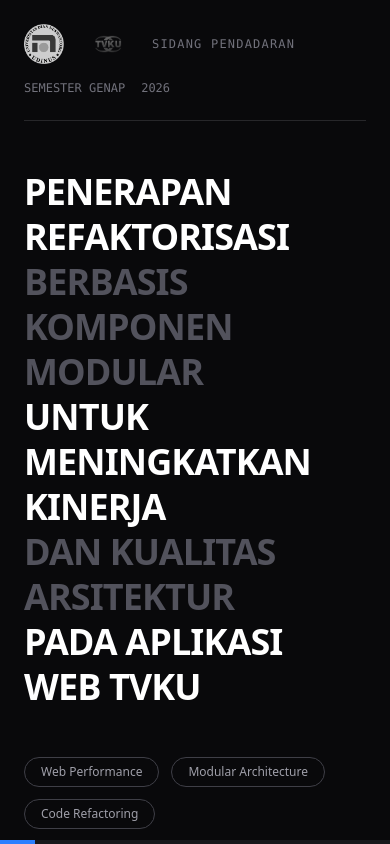
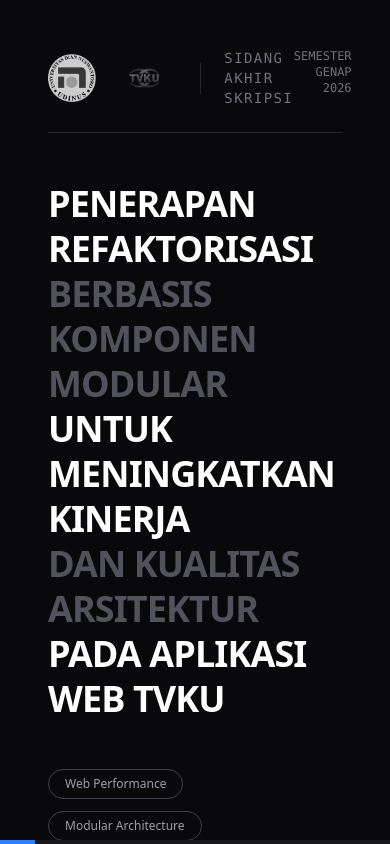
Before and after one commit to sakhandaru/ta12_sakhandaru, a Next.js app: page / in a window 390 px wide. Built offline with nearby package versions, Linux system fonts and the light colour scheme.

Commit message:
fix: error responsive desktop | exclude mobile

```diff
--- a/app/components/slides/Slide01_Cover.tsx
+++ b/app/components/slides/Slide01_Cover.tsx
@@ -5,12 +5,13 @@
 
 export default function Slide01_Cover() {
   return (
-    <div className="w-full h-full bg-zinc-950 text-white p-6 md:p-12 flex flex-col justify-between">
+    <div className="w-full h-full bg-zinc-950 text-white p-12 flex flex-col justify-between">
       {/* Top Bar */}
-      <div className="flex flex-col md:flex-row justify-between items-start md:items-center border-b border-zinc-800 pb-6 gap-4 md:gap-0">
-        <div className="flex items-center gap-4 md:gap-6">
+      <div className="flex justify-between items-start border-b border-zinc-800 pb-6">
+        <div className="flex items-center gap-6">
           <div className="flex items-center gap-4">
-            <div className="relative w-10 h-10 md:w-12 md:h-12 grayscale hover:grayscale-0 transition-all opacity-80 hover:opacity-100">
+            {/* Logo Placeholder - Adjust size as needed */}
+            <div className="relative w-12 h-12 grayscale hover:grayscale-0 transition-all opacity-80 hover:opacity-100">
               <Image
                 src="/udinus.png"
                 alt="Logo Udinus"
@@ -18,7 +19,7 @@
                 className="object-contain"
               />
             </div>
-            <div className="relative w-14 h-7 md:w-16 md:h-8 grayscale hover:grayscale-0 transition-all opacity-80 hover:opacity-100">
+            <div className="relative w-16 h-8 grayscale hover:grayscale-0 transition-all opacity-80 hover:opacity-100">
               <Image
                 src="/tvku.png"
                 alt="Logo TVKU"
@@ -27,12 +28,12 @@
               />
             </div>
           </div>
-          <div className="h-8 w-px bg-zinc-800 hidden md:block"></div>
-          <span className="text-xs md:text-sm font-mono tracking-widest uppercase text-zinc-500">
-            Sidang Pendadaran
+          <div className="h-8 w-[1px] bg-zinc-800"></div>
+          <span className="text-sm font-mono tracking-widest uppercase text-zinc-500">
+            Sidang Akhir Skripsi
           </span>
         </div>
-        <div className="text-right flex gap-4 md:block">
+        <div className="text-right">
           <p className="text-xs text-zinc-500 font-mono">SEMESTER GENAP</p>
           <p className="text-xs text-zinc-500 font-mono">2026</p>
         </div>
--- a/app/components/slides/Slide03_AsIs.tsx
+++ b/app/components/slides/Slide03_AsIs.tsx
@@ -96,7 +96,7 @@
 
         {/* Visual Area (Right) - "Random Boxes" Illustration */}
         <div className="md:col-span-6 bg-zinc-900/50 rounded-3xl border border-zinc-800 overflow-hidden relative flex items-center justify-center">
-          <div className="absolute inset-0 bg-zinc-900/80 mask-[linear-gradient(to_bottom,transparent,black)] pointer-events-none z-10"></div>
+          <div className="absolute inset-0 bg-grid-zinc-800/50 [mask-image:linear-gradient(to_bottom,transparent,black)]"></div>
 
           {/* The "Messy" Structure Visualization */}
           <div className="relative w-full h-full p-8">
--- a/app/components/slides/Slide05_Objectives.tsx
+++ b/app/components/slides/Slide05_Objectives.tsx
@@ -28,18 +28,18 @@
   ];
 
   return (
-    <div className="w-full h-full bg-zinc-950 text-white p-6 md:p-12 flex flex-col">
+    <div className="w-full h-full bg-zinc-950 text-white p-12 flex flex-col">
       {/* Header */}
-      <div className="flex items-end justify-between mb-6 md:mb-8 border-b border-zinc-800 pb-4 md:pb-6">
-        <h2 className="text-3xl md:text-5xl font-bold uppercase tracking-tight">
-          Manfaat Penelitian
+      <div className="flex items-end justify-between mb-12 border-b border-zinc-800 pb-6">
+        <h2 className="text-5xl font-bold uppercase tracking-tight">
+          Tujuan Penelitian
         </h2>
-        <div className="text-4xl md:text-6xl font-black text-zinc-800">06.</div>
+        <div className="text-6xl font-black text-zinc-800">05.</div>
       </div>
 
-      {/* Content Grid */}
-      <div className="flex-1 grid grid-cols-1 md:grid-cols-2 gap-4 md:gap-8 overflow-y-auto md:overflow-hidden pb-4 md:pb-0">
-        <div className="grid grid-cols-1 md:grid-cols-3 gap-4 md:gap-8 pb-4 md:pb-0">
+      {/* Content */}
+      <div className="flex-1 flex flex-col justify-center">
+        <div className="grid grid-cols-1 md:grid-cols-3 gap-8">
           {objectives.map((obj, index) => (
             <motion.div
               key={obj.id}
--- a/app/components/slides/Slide08_ToBe.tsx
+++ b/app/components/slides/Slide08_ToBe.tsx
@@ -64,7 +64,7 @@
 
         {/* Right Panel: Visual Comparison */}
         <div className="md:col-span-7 bg-zinc-900 rounded-3xl border border-zinc-800 p-8 flex flex-col relative overflow-hidden">
-          <div className="absolute inset-x-0 bottom-0 h-32 bg-linear-to-t from-zinc-950 to-transparent z-10 mask-[linear-gradient(to_bottom,transparent,black)]"></div>
+          <div className="absolute inset-0 bg-grid-zinc-800/30 [mask-image:linear-gradient(to_bottom,transparent,black)]"></div>
 
           {/* Header Label for Visual */}
           <div className="flex justify-between items-center mb-8 relative z-10">
--- a/app/components/slides/Slide09_Methodology.tsx
+++ b/app/components/slides/Slide09_Methodology.tsx
@@ -35,17 +35,17 @@
   ];
 
   return (
-    <div className="w-full h-full bg-zinc-950 text-white p-6 md:p-12 flex flex-col">
+    <div className="w-full h-full bg-zinc-950 text-white p-12 flex flex-col">
       {/* Header */}
-      <div className="flex items-end justify-between mb-6 md:mb-8 border-b border-zinc-800 pb-4 md:pb-6">
-        <h2 className="text-3xl md:text-5xl font-bold uppercase tracking-tight">
+      <div className="flex items-end justify-between mb-8 border-b border-zinc-800 pb-6">
+        <h2 className="text-5xl font-bold uppercase tracking-tight">
           Metode Penelitian
         </h2>
-        <div className="text-4xl md:text-6xl font-black text-zinc-800">09.</div>
+        <div className="text-6xl font-black text-zinc-800">09.</div>
       </div>
 
       {/* Main Content */}
-      <div className="flex-1 grid grid-cols-1 md:grid-cols-12 gap-8 md:gap-12 overflow-y-auto md:overflow-hidden pb-4 md:pb-0">
+      <div className="flex-1 grid grid-cols-1 md:grid-cols-12 gap-12">
         {/* Left: Text Description */}
         <div className="md:col-span-5 flex flex-col justify-center">
           <div className="mb-8">
--- a/app/components/slides/Slide10_Implementation.tsx
+++ b/app/components/slides/Slide10_Implementation.tsx
@@ -70,8 +70,7 @@
 
         {/* Right: Compact Flow Diagram using 2 Columns */}
         <div className="md:col-span-8 bg-zinc-900/50 border border-zinc-800 rounded-3xl p-6 relative flex flex-col items-center justify-center">
-          <div className="absolute inset-0 bg-grid-zinc-800/30 mask-[linear-gradient(to_bottom,transparent,black)] pointer-events-none"></div>
-          <div className="absolute top-1/2 left-8 md:left-12 bottom-8 w-0.5 bg-zinc-800 mask-[linear-gradient(to_bottom,transparent,black)]"></div>
+          <div className="absolute inset-0 bg-grid-zinc-800/30 [mask-image:linear-gradient(to_bottom,transparent,black)]"></div>
 
           <h4 className="relative z-10 text-[10px] font-mono uppercase text-zinc-500 tracking-widest mb-4">
             Implementation Workflow
--- a/app/page.tsx
+++ b/app/page.tsx
@@ -125,8 +125,8 @@
         )}
       </AnimatePresence>
 
-      {/* Navigation Controls (Visible on mobile/tap, hover on desktop) */}
-      <div className="absolute inset-x-0 bottom-0 h-20 flex items-center justify-between px-4 md:px-8 opacity-100 md:opacity-0 md:hover:opacity-100 transition-opacity duration-300 z-50">
+      {/* Navigation Controls */}
+      <div className="absolute inset-x-0 bottom-0 h-20 flex items-center justify-between px-8 z-40 group pointer-events-none">
         {/* Left/Right Buttons - Pointer events only on buttons */}
         <button
           onClick={prevSlide}
```
